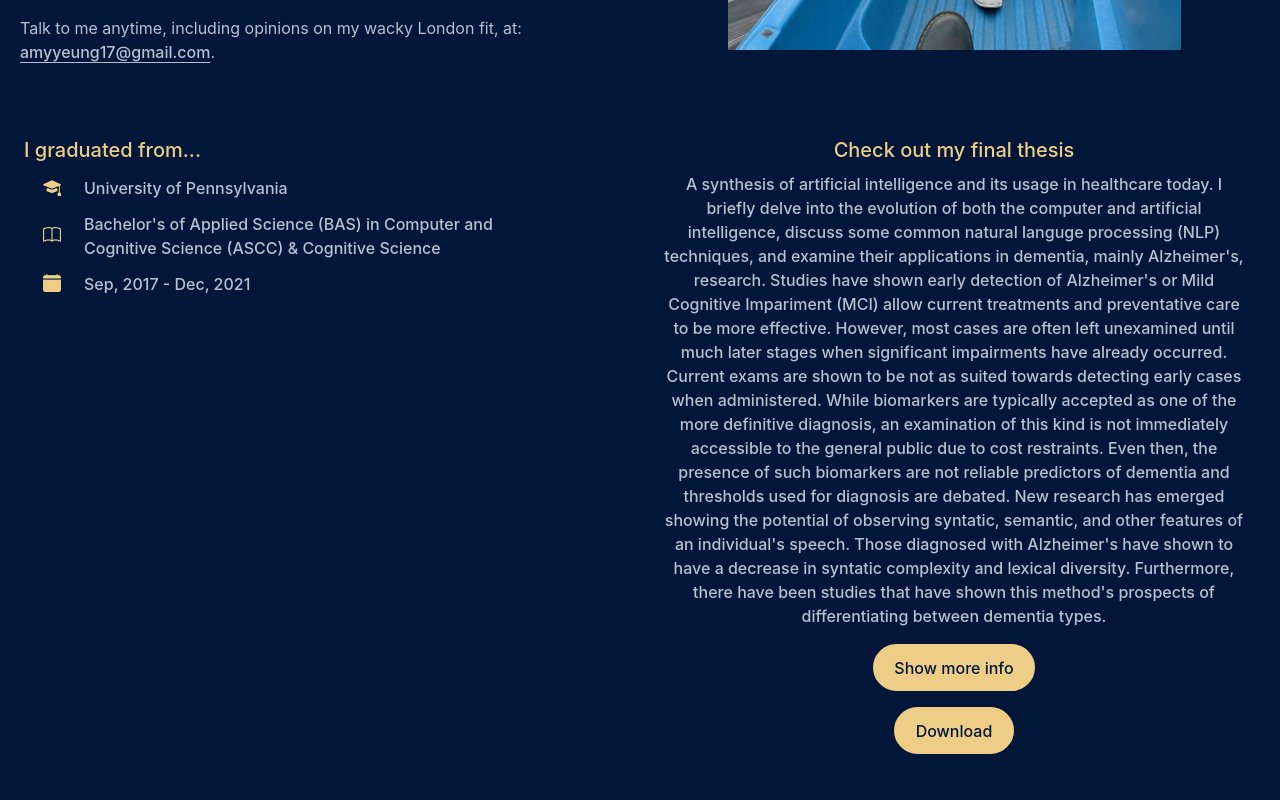
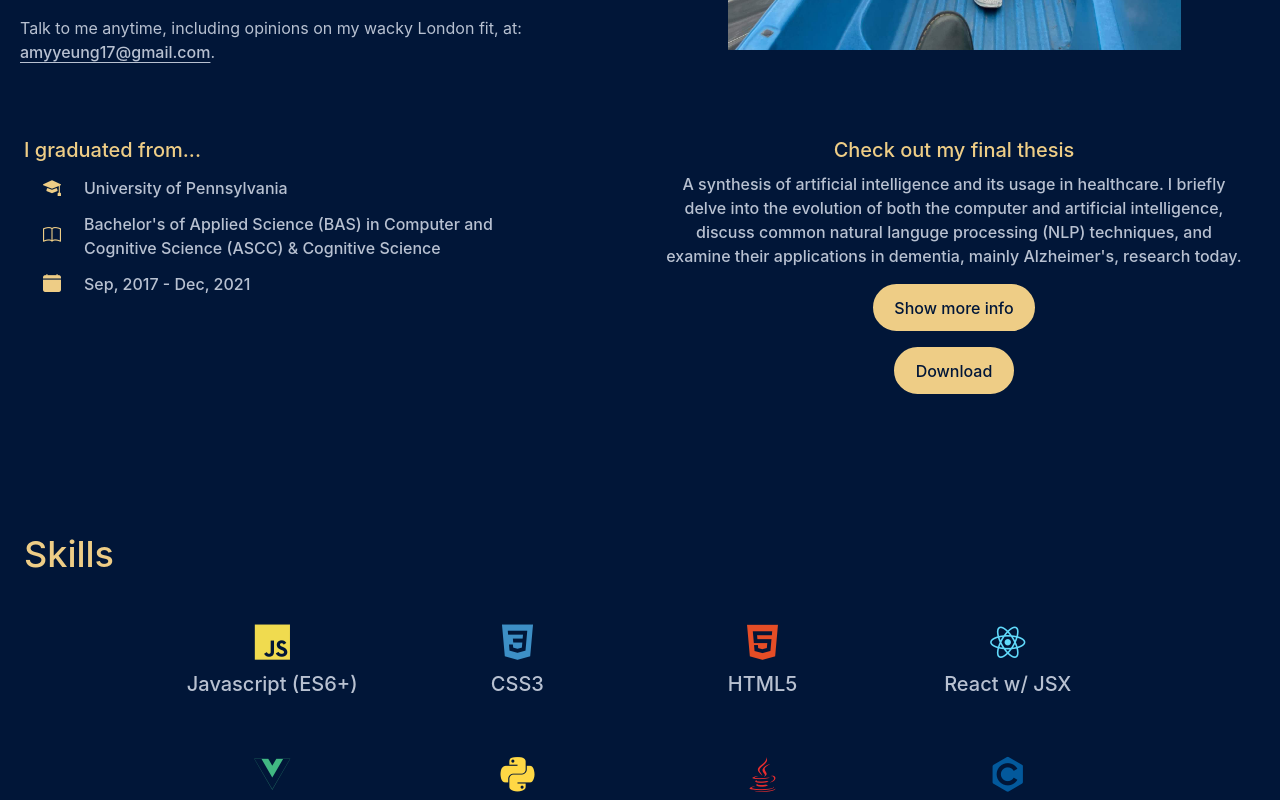
Before and after one commit to amyyeung17/ayeung, a Vue app: page / in a window 1280 px wide. Shown: the part 1420-2220 px from the top of the page. Built offline with nearby package versions, Linux system fonts and the light colour scheme.

Commit message:
Updated text

```diff
--- a/src/components/about/Filler.vue
+++ b/src/components/about/Filler.vue
@@ -1,14 +1,11 @@
 <script setup>
 import { ref } from 'vue'
-</script>
 
-<template>
-  <div class="flex flex-col items-center px-3">
-    <h2 class="text-secondary text-xl font-medium"> Check out my final thesis </h2>
-    <p class="text-primary-100 font-medium text-center my-2">
-      A synthesis of artificial intelligence and its usage in healthcare today.
+/**
+ *  A synthesis of artificial intelligence and its usage in healthcare today.
       I briefly delve into the evolution of both the computer and artificial intelligence,
       discuss some common natural languge processing (NLP) techniques, and examine their applications in dementia, mainly Alzheimer's, research.
+
       Studies have shown early detection of Alzheimer's or Mild Cognitive Impariment (MCI) allow current treatments and preventative care to be more effective.
       However, most cases are often left unexamined until much later stages when significant impairments have already occurred. Current exams are shown to be
       not as suited towards detecting early cases when administered. While biomarkers are typically accepted as one of the more definitive diagnosis, an examination of this kind is not
@@ -16,6 +13,16 @@ import { ref } from 'vue'
       thresholds used for diagnosis are debated. New research has emerged showing the potential of observing syntatic, semantic, and other features of an individual's speech.
       Those diagnosed with Alzheimer's have shown to have a decrease in syntatic complexity and lexical diversity. Furthermore, there have been studies that have shown this method's prospects
       of differentiating between dementia types.
+ */
+</script>
+
+<template>
+  <div class="flex flex-col items-center px-3">
+    <h2 class="text-secondary text-xl font-medium"> Check out my final thesis </h2>
+    <p class="text-primary-100 font-medium text-center my-2">
+      A synthesis of artificial intelligence and its usage in healthcare.
+      I briefly delve into the evolution of both the computer and artificial intelligence,
+      discuss common natural languge processing (NLP) techniques, and examine their applications in dementia, mainly Alzheimer's, research today.
     </p>
     <button class="bg-secondary text-primary rounded-full border-2 border-secondary my-2"> Show more info </button>
     <button class="bg-secondary text-primary rounded-full border-2 border-secondary my-2"> Download </button>
```
